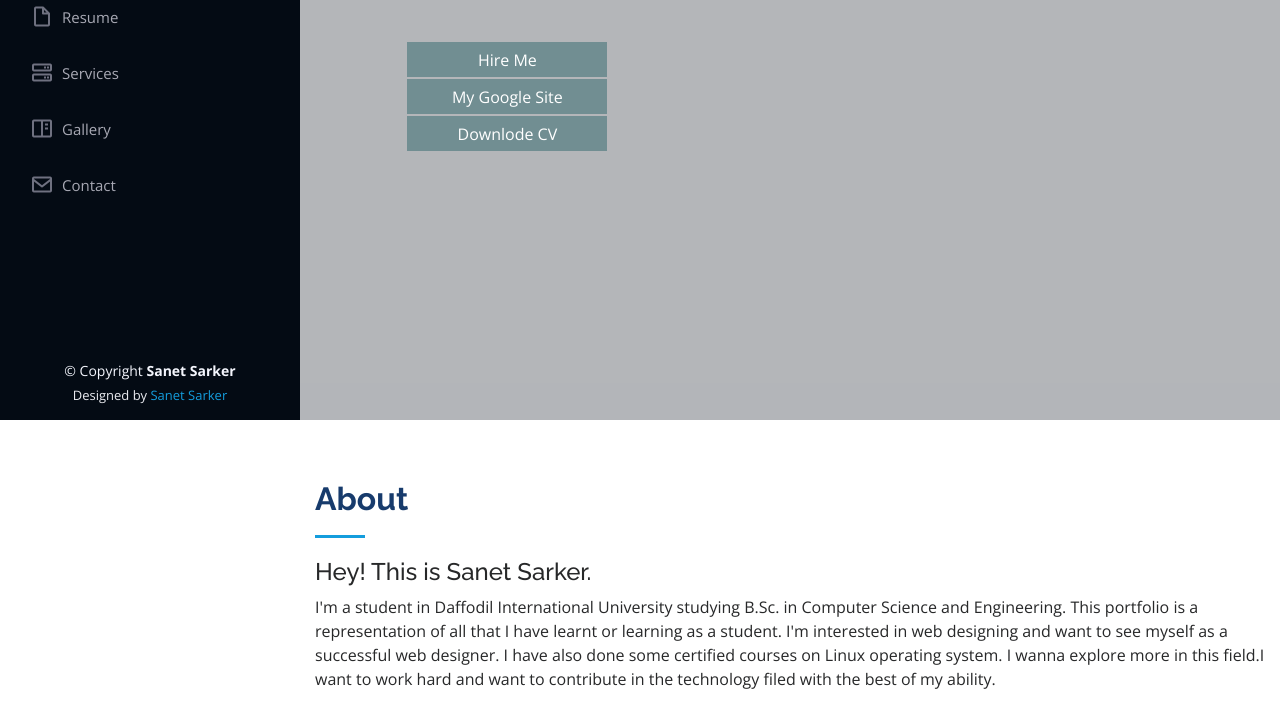
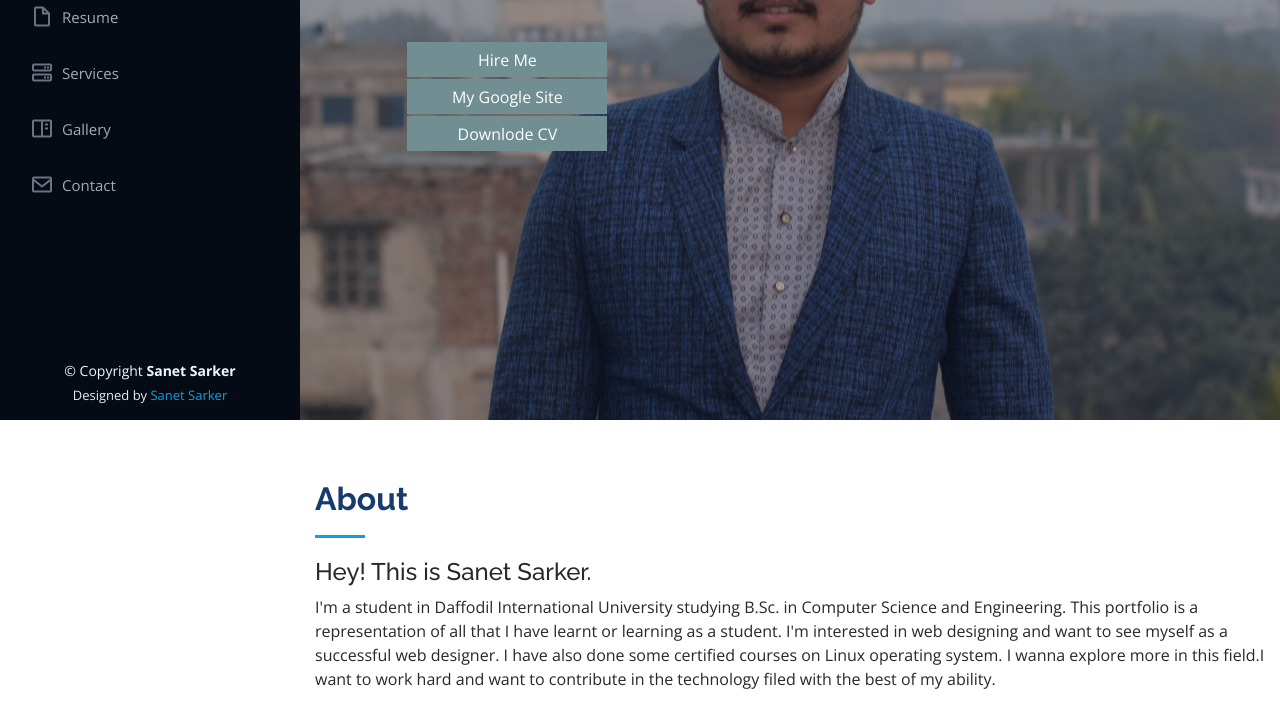
Before and after one commit to sanetsarker/myportfolio, a plain HTML site: page index.html in a window 1280 px wide. Shown: the part 380-1098 px from the top of the page. Drawn offline with nearby package versions, Linux system fonts and the light colour scheme; files whose address does not match are found by name.

Commit message:
Update style.css

```diff
--- a/style.css
+++ b/style.css
@@ -222,7 +222,7 @@ h1, h2, h3, h4, h5, h6 {
 #hero {
   width: 100%;
   height: 100vh;
-  background: url("../img/hero-bg.jpg") top center;
+  background: url("hero-bg.jpg") top center;
   background-size: cover;
 }
 
```
